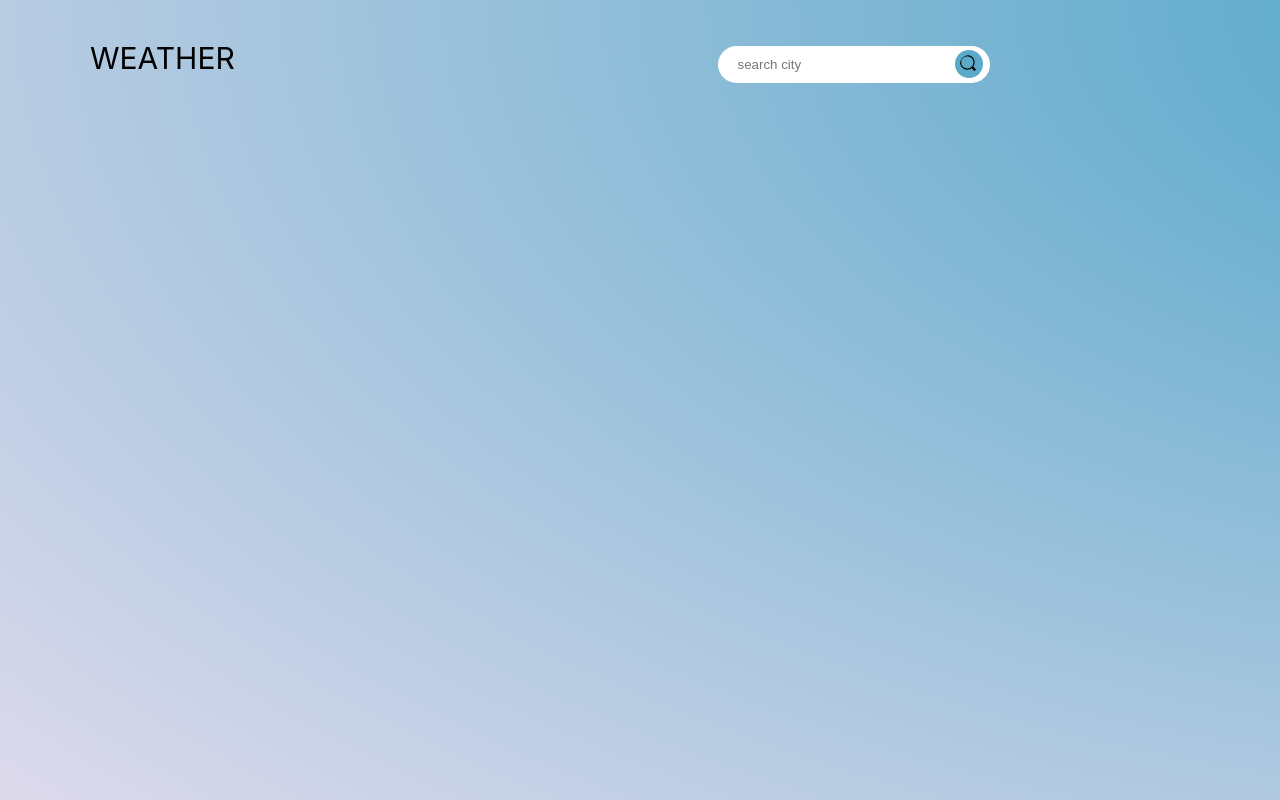
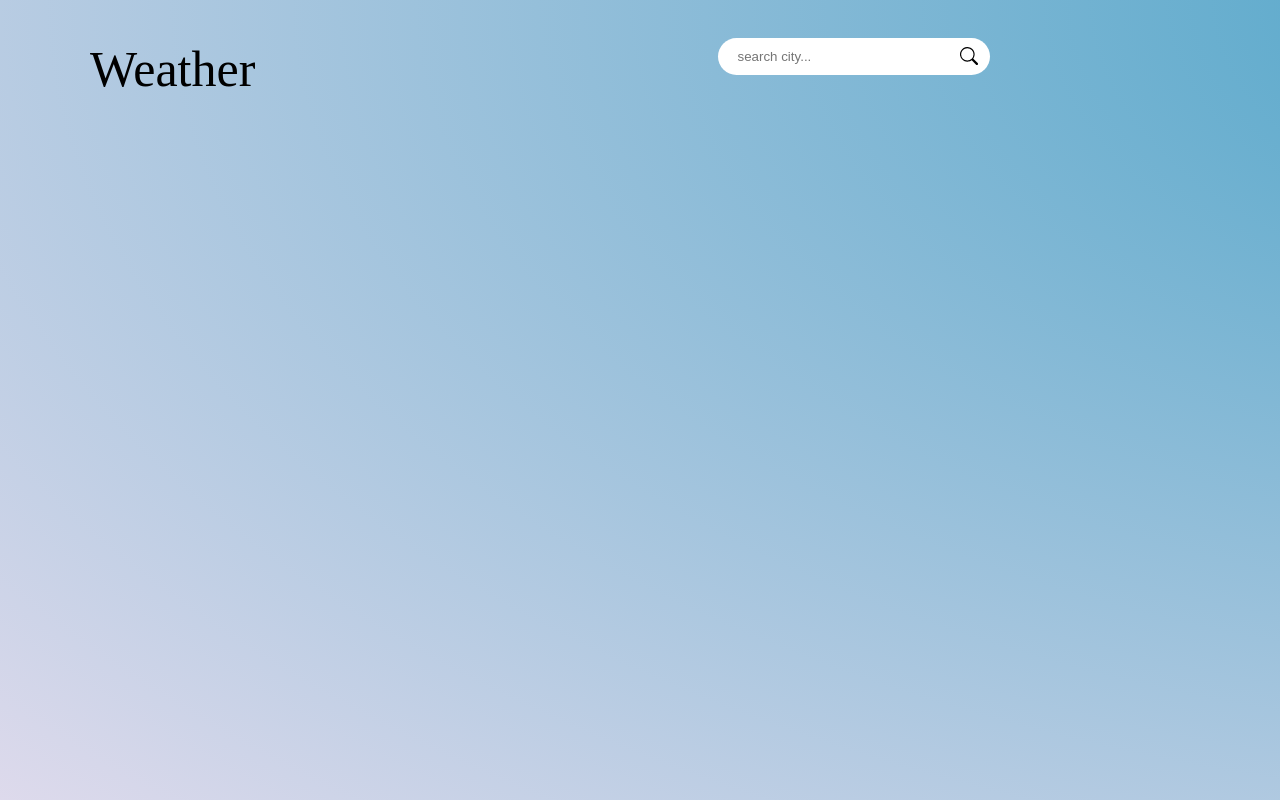
Before and after one commit to man-preet/weather-app, a React (Create React App) app: page / in a window 1280 px wide. Built offline with nearby package versions, Linux system fonts and the light colour scheme.

Commit message:
search box2

```diff
--- a/src/Home.css
+++ b/src/Home.css
@@ -17,11 +17,13 @@
   font-size:30px;
   margin-left:90px;
   margin-top:40px;
+  font-family:cursive;
+  font-size: 50px;
 }
 .navbar-center{
   text-align:center;
   align-items: center;
-  margin-top:-180px;
+  margin-top:-210px;
 
 }
 .searchBox{
@@ -36,13 +38,17 @@
   margin-left:-35px;
   position :relative;
 
+  /* border-radius:30px; */
+  padding:5px 5px;
+  top:8.5px;
+  /* background: rgb(91, 170, 201); */
+}
+.bi-search:hover{
   border-radius:30px;
   padding:5px 5px;
   top:8.5px;
-  background: rgb(91, 170, 201);
-}
-.bi-search:hover{
-
+  background: rgb(119, 200, 232);
+  transform:translate(3px,1px);
 }
 
 
--- a/src/Home.js
+++ b/src/Home.js
@@ -40,19 +40,25 @@ function Home(){
 
     <div className="Home">
       <div className="navbar-nav">
-        <div className="navbar-brand">WEATHER</div>
+        <div className="navbar-brand">Weather</div>
         <div className="navbar-center">
             <input type="text"
-            placeholder='search city'
+            placeholder='search city...'
             className="searchBox"
 
               />
-            <svg xmlns="http://www.w3.org/2000/svg" width="18" height="18" fill="currentColor" class="bi bi-search" viewBox="0 0 16 16">
+            <svg xmlns="http://www.w3.org/2000/svg" width="18" height="18" fill="black" class="bi bi-search" viewBox="0 0 16 16">
             <path d="M11.742 10.344a6.5 6.5 0 1 0-1.397 1.398h-.001c.03.04.062.078.098.115l3.85 3.85a1 1 0 0 0 1.415-1.414l-3.85-3.85a1.007
              1.007 0 0 0-.115-.1zM12 6.5a5.5 5.5 0 1 1-11 0 5.5 5.5 0 0 1 11 0z"/>
             </svg>
         </div>
       </div>
+
+      <div className="glassBox1">
+
+      </div>
+
+
       {/* <div className="glassBox">
 
       <input
```
